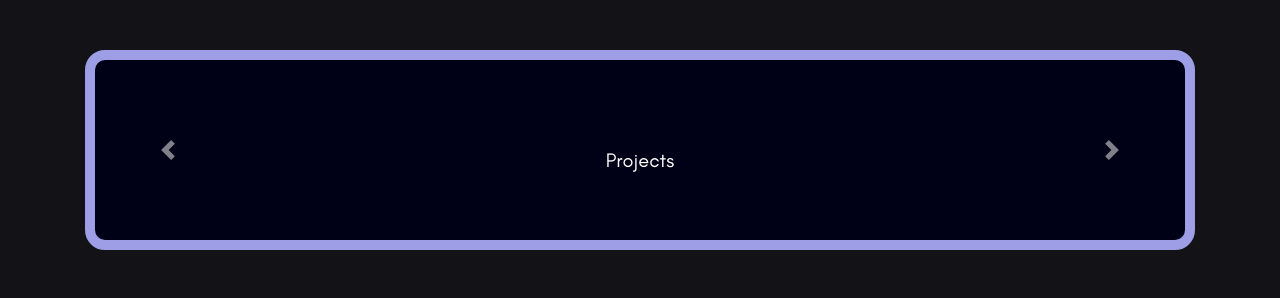
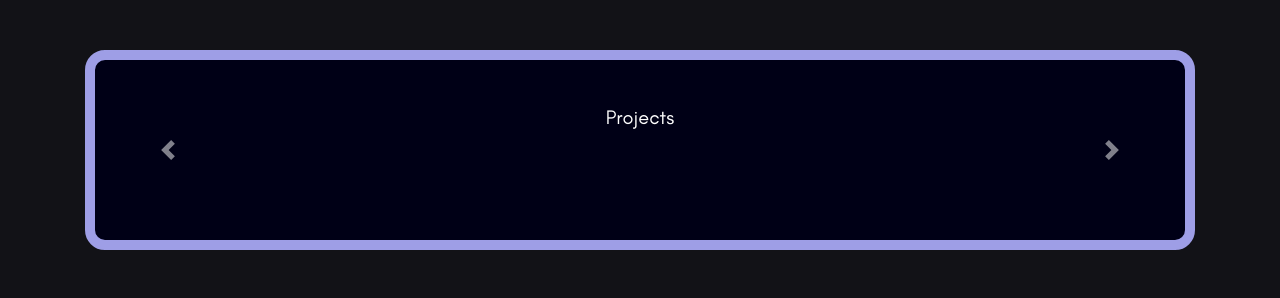
Before and after one commit to shyamr586/Portfolio, a Django app: page /bio in a window 1280 px wide. Shown: the part 846-1144 px from the top of the page. Run offline with Django 3.2, Linux system fonts and the light colour scheme; some libraries are stand-ins or nearby versions.

Commit message:
minor css

```diff
--- a/portfolio/static/firstapp/css/bio.css
+++ b/portfolio/static/firstapp/css/bio.css
@@ -50,7 +50,7 @@ body{
 }
 
 .carousel-caption {
-    position: absolute;
+    top: 5px;
     /* right: 15%; */
     bottom: 20px;
     /* left: 15%; */
```
